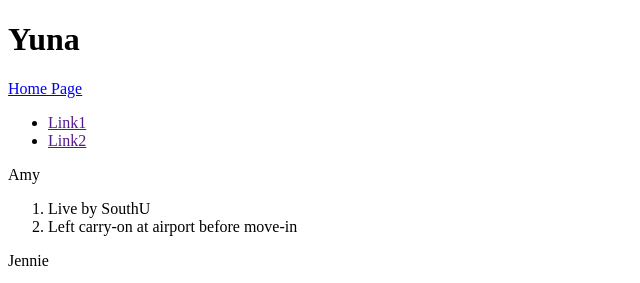
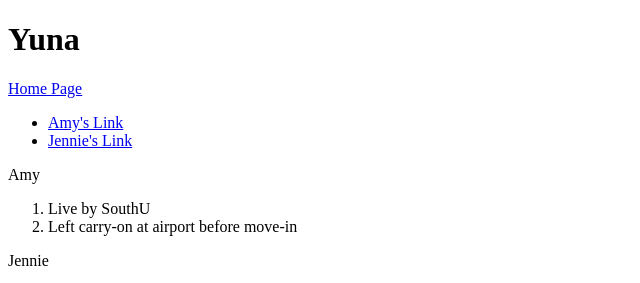
Before and after one commit to ymiyoshi5/wk1, a plain HTML site: page simple_code.html in a window 1280 px wide. Shown: the top 283 px of the page, without its empty margins (0-640 px from the left). Drawn offline with Linux system fonts and the light colour scheme.

Commit message:
Update simple_code.html

```diff
--- a/simple_code.html
+++ b/simple_code.html
@@ -14,8 +14,8 @@
     </header>
     <main>
         <ul>
-            <li> <a href="">Link1</a> </li>
-            <li> <a href="">Link2</a> </li>
+            <li> <a href="https://amyshi777.github.io/wk1/simple_code.html">Amy's Link</a> </li>
+            <li> <a href="https://yjennyli.github.io/wk1/simple_code.html">Jennie's Link</a> </li>
         </ul>
         <p>Amy</p>
             <ol>
```
